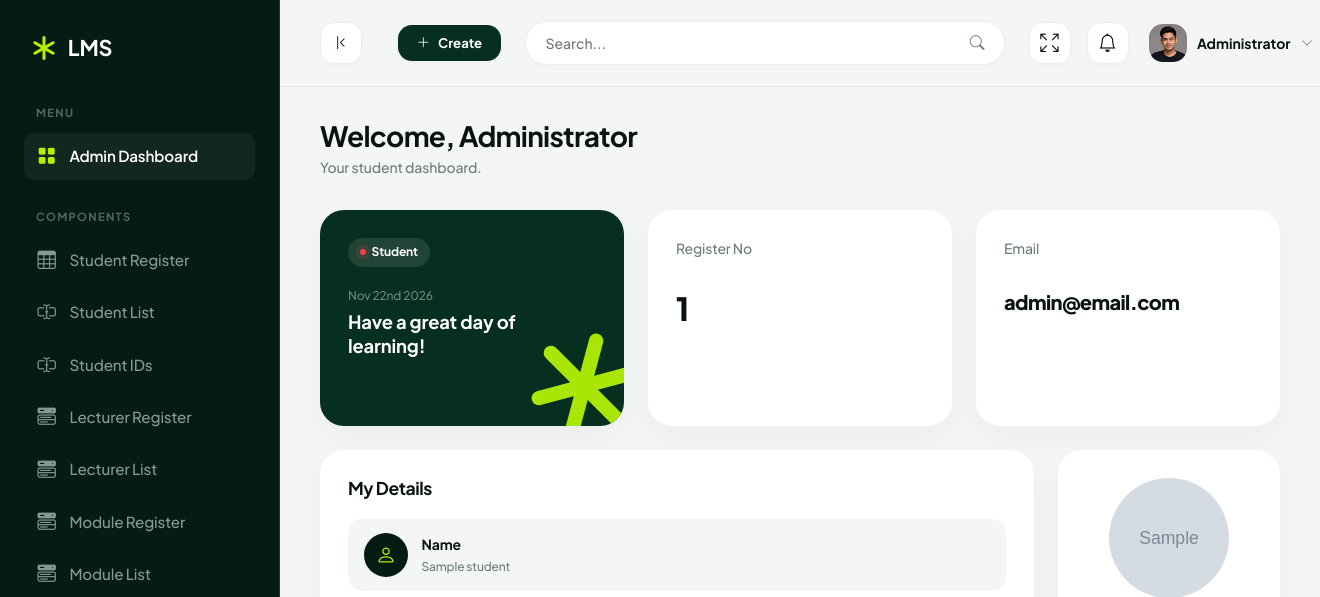
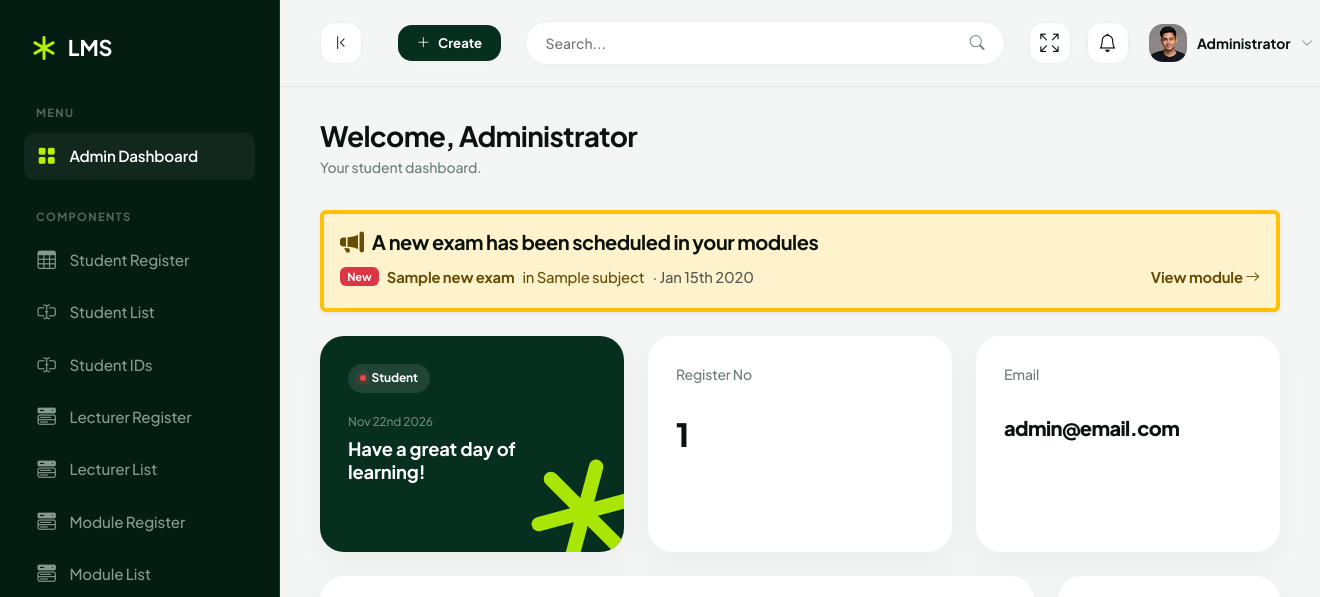
Before and after one commit to johancosta999/LMS-laravel, a Laravel app: template resources/views/StudentDashboard.blade.php in a window 1320 px wide. Shown: the top 597 px of the page. Run offline with Laravel 12, Linux system fonts and the light colour scheme; a user stored in the database is signed in; data comes from the database, SQL or seed files in the repository; tables that the repository leaves empty hold one stand-in row (values such as "Sample post"); the template is opened without the code that fills it: most values are stand-ins (such as "Sample title", 1, 10 or a date in 2020); grey boxes marked "Sample" are stand-in pictures; some libraries are stand-ins or nearby versions.

Commit message:
Add new exam notifications and highlight newly created exams for students

```diff
--- a/resources/views/StudentDashboard.blade.php
+++ b/resources/views/StudentDashboard.blade.php
@@ -12,6 +12,33 @@
             </div>
         </div>
         <!-- END: Dashboard Header Banner -->
+
+        <!-- START: New Exam Notice -->
+        @if ($newExams->isNotEmpty())
+            <div class="alert alert-warning border-start border-4 border-warning shadow-sm mb-4" role="alert">
+                <div class="d-flex align-items-center gap-2 mb-2">
+                    <i class="bi bi-megaphone-fill fs-4"></i>
+                    <h2 class="h5 mb-0">
+                        {{ $newExams->count() === 1 ? 'A new exam has' : $newExams->count() . ' new exams have' }}
+                        been scheduled in your modules
+                    </h2>
+                </div>
+                <ul class="list-unstyled mb-0">
+                    @foreach ($newExams as $exam)
+                        <li class="d-flex flex-wrap align-items-center gap-2 py-1">
+                            <span class="badge bg-danger">New</span>
+                            <strong>{{ $exam->title }}</strong>
+                            <span>in {{ $exam->subject->name ?? 'Unknown module' }}</span>
+                            <span class="text-muted">&middot; {{ \Carbon\Carbon::parse($exam->exam_date)->format('M jS Y') }}</span>
+                            <a href="{{ route('student.view_module', $exam->subject_id) }}" class="ms-auto alert-link">
+                                View module <i class="bi bi-arrow-right"></i>
+                            </a>
+                        </li>
+                    @endforeach
+                </ul>
+            </div>
+        @endif
+        <!-- END: New Exam Notice -->
 
         <div class="row g-4">
 
```
Also changed, not shown: app/Http/Controllers/StudentController.php (+13 -1 lines), app/Models/Exam.php (+14 -0 lines), resources/views/StudentModuleView.blade.php (+7 -2 lines).
